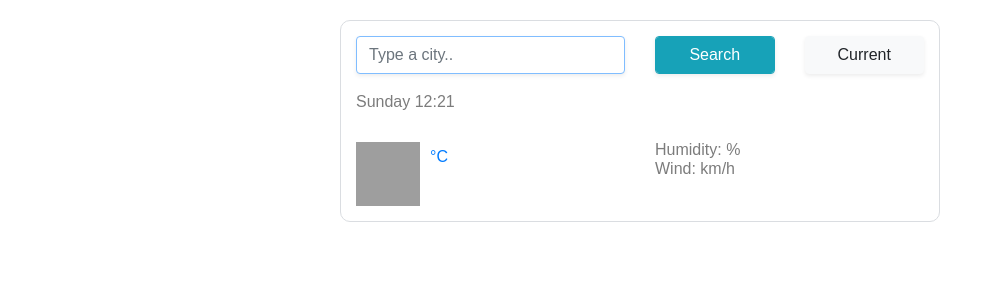
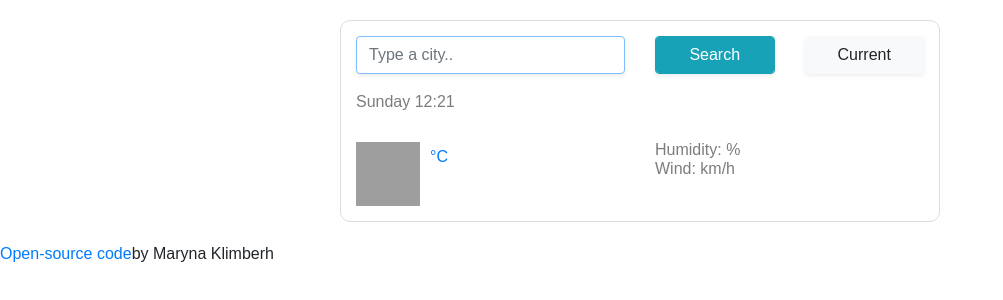
Before and after one commit to Maryna911/weather-app, a plain HTML site: page index.html in a window 1280 px wide. Shown: the whole page, without its empty margins (0-1003 px from the left). Drawn offline with nearby package versions, Linux system fonts and the light colour scheme; no server answers; grey boxes are pictures that could not be loaded.

Commit message:
Added a link+name

```diff
--- a/index.html
+++ b/index.html
@@ -76,6 +76,10 @@
         </div>
       </div>
     </div>
+    <p class="coder">
+      <a href="https://moonlit-hamster-975a15.netlify.app/">Open-source code</a
+      >by Maryna Klimberh
+    </p>
     <script src="src/index.js"></script>
   </body>
 </html>
```
